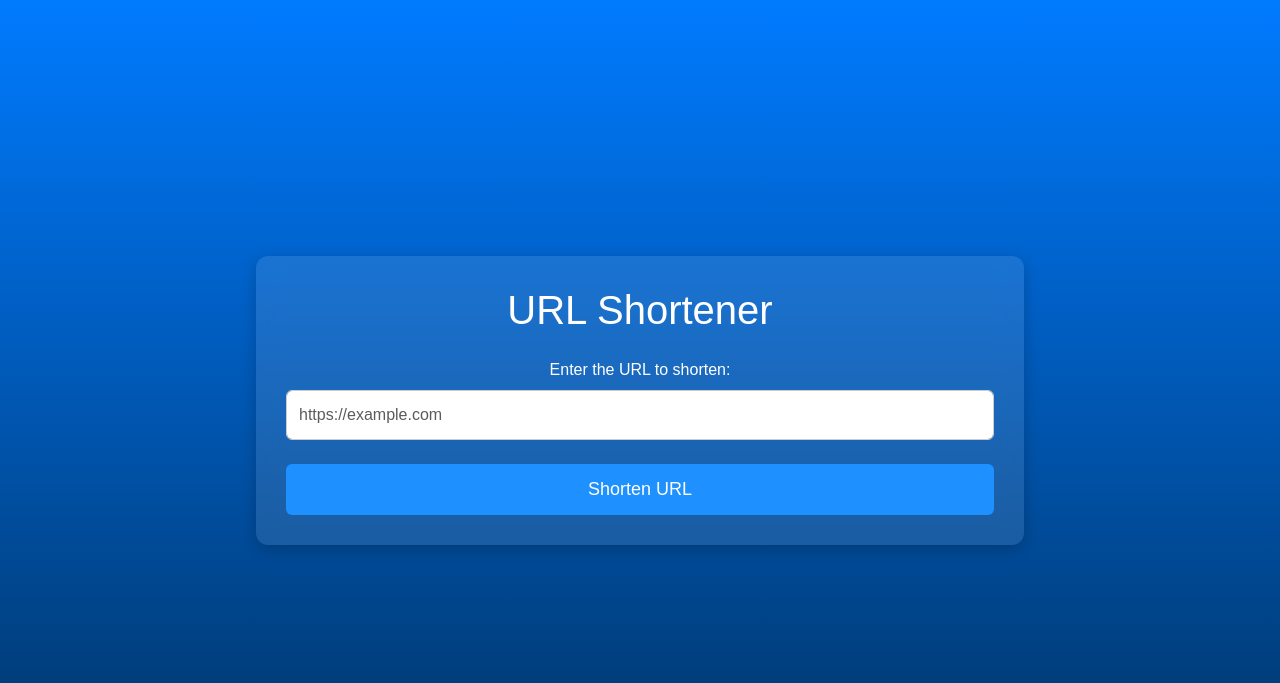
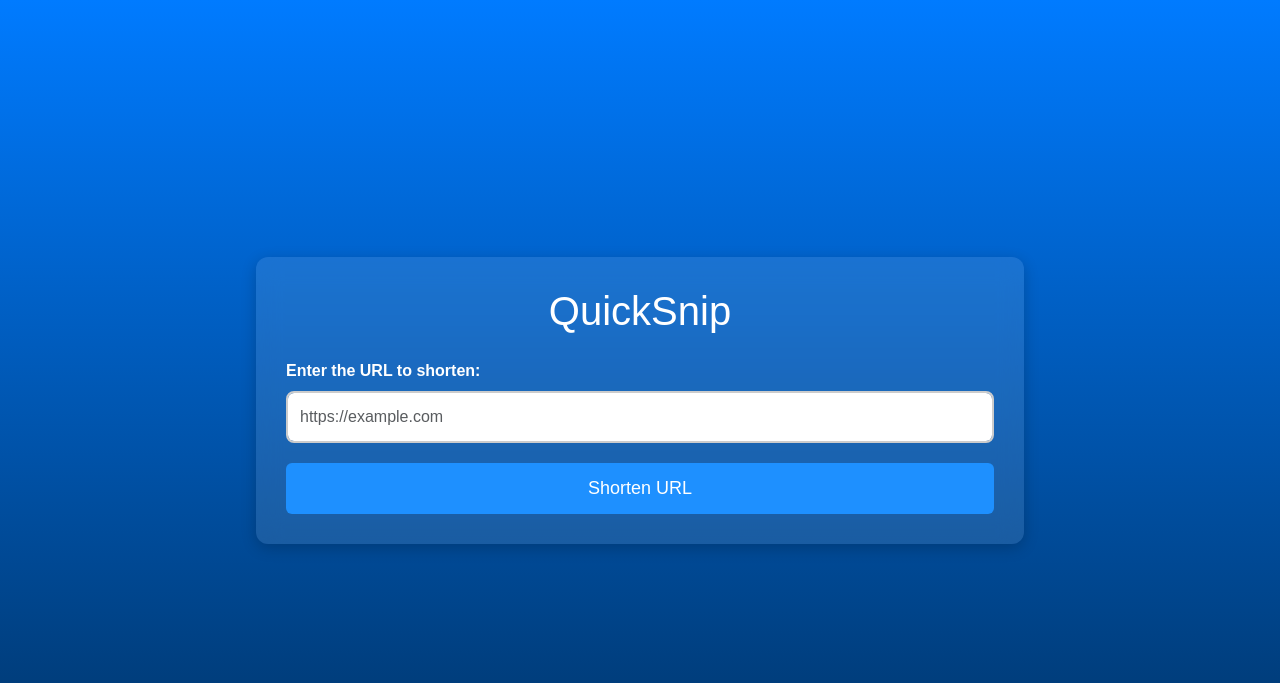
Before and after one commit to CloudSteph/URL-Shortener-Project, a Flask app: page / in a window 1280 px wide. Shown: the top 683 px of the page. Run offline with Flask 3, Linux system fonts and the light colour scheme; some libraries are stand-ins or nearby versions.

Commit message:
Adjusted input field width and added spacing between label and input

```diff
--- a/templates/index.html
+++ b/templates/index.html
@@ -31,12 +31,26 @@
             backdrop-filter: blur(12px); /* Glassmorphism effect*/
         }
 
-        .short-url {
-            margin-top: 25px;
+        .form-group {
+            margin-bottom: 20px;
+            text-align: left;
+        }
+
+        .form-label {
+            display: block;
+            margin-bottom: 8px;
+            font-weight: bold;
+        }
+
+        .form-control {
+            width: 100%
+            max-width: 500px;
+            margin: 0 auto;
             padding: 12px;
-            background-color: rgba(255, 255, 255, 0.2); /* Slightly transparent */
+            font-size: 16px;
+            border: 2px solid #ccc;
             border-radius: 8px;
-            word-break: break-word; /* Prevents text overflow */
+            box-sizing: border-box;
         }
 
         .btn-custom {
@@ -53,31 +67,24 @@
             background: #0073e6; /* Slightly darker blue on hover */
         }
 
-        input[type="url"] {
-            font-size: 16px;
+        .short-url {
+            margin-top: 25px;
             padding: 12px;
-            border-radius: 6px;
-            border: 1px solid #ccc;
-            width: 100%;
-            margin-bottom: 15px;
-            box-sizing: border-box;
+            background-color: rgba(255, 255, 255, 0.2); /* Slightly transparent */
+            border-radius: 8px;
+            word-break: break-word; /* Prevents text overflow */
         }
 
-        input[type="text"] {
-            font-size: 16px;
-            padding: 12px;
-            border-radius: 6px;
-            border: 1px solid #ccc;
-            width: 100%;
-            box-sizing: border-box;
+        .short-url .form-control {
+            margin-top: 10px;
         }
     </style>
 </head>
 <body>
     <div class="container">
-        <h1 class="mb-4">URL Shortener</h1>
+        <h1 class="mb-4">QuickSnip</h1>
         <form method="POST">
-            <div class="mb-4">
+            <div class="form-group">
                 <label for="long_url" class="form-label">Enter the URL to shorten:</label>
                 <input type="url" id="long_url" name="long_url" class="form-control" placeholder="https://example.com" required>
             </div>
@@ -88,9 +95,7 @@
         {% if short_url %}
             <div class="short-url mt-4">
                 <p>Shortened URL:</p>
-
                 <input type="text" id="shortURL" class="form-control text-center" value="{{ short_url }}" readonly>
-
                 <button class="btn btn-success mt-3" onclick="copyToClipboard()">Copy</button>
             </div>
         {% endif %}
```
